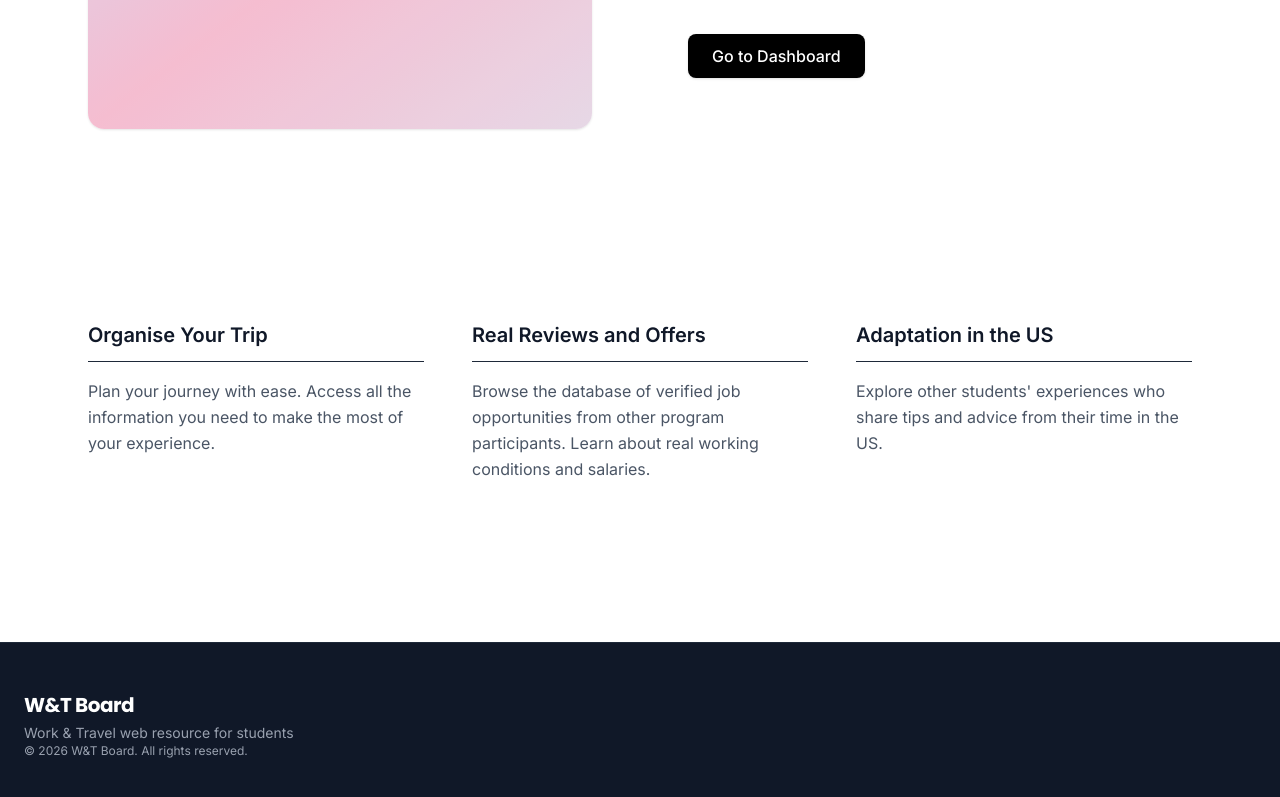
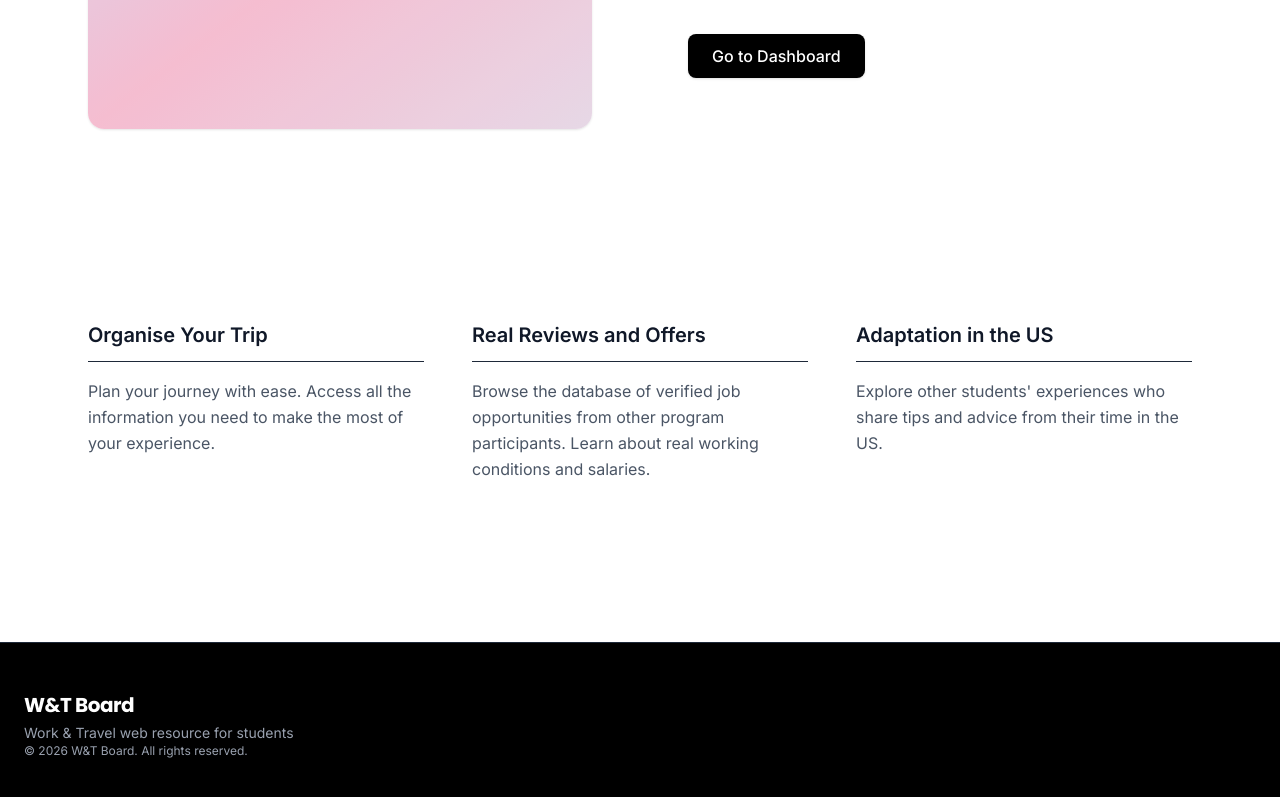
Before and after one commit to WaT-Assistant/wat-frontend, an Angular app: page / in a window 1280 px wide. Shown: the part 1469-2266 px from the top of the page. Built offline with nearby package versions, Linux system fonts and the light colour scheme.

Commit message:
Style: modify footer

```diff
--- a/src/app/features/landing/landing.html
+++ b/src/app/features/landing/landing.html
@@ -107,7 +107,7 @@
 
 </div>
 
-<footer class="bg-gray-900 text-gray-400 py-8 border-t border-gray-800 mt-24">
+<footer class="bg-black text-gray-400 py-8 border-t border-gray-800 mt-24">
   <div class="max-w-7xl mx-auto px-6 mt-4 flex flex-col md:flex-row justify-between items-center gap-6">
 
     <div class="text-center md:text-left">
```
